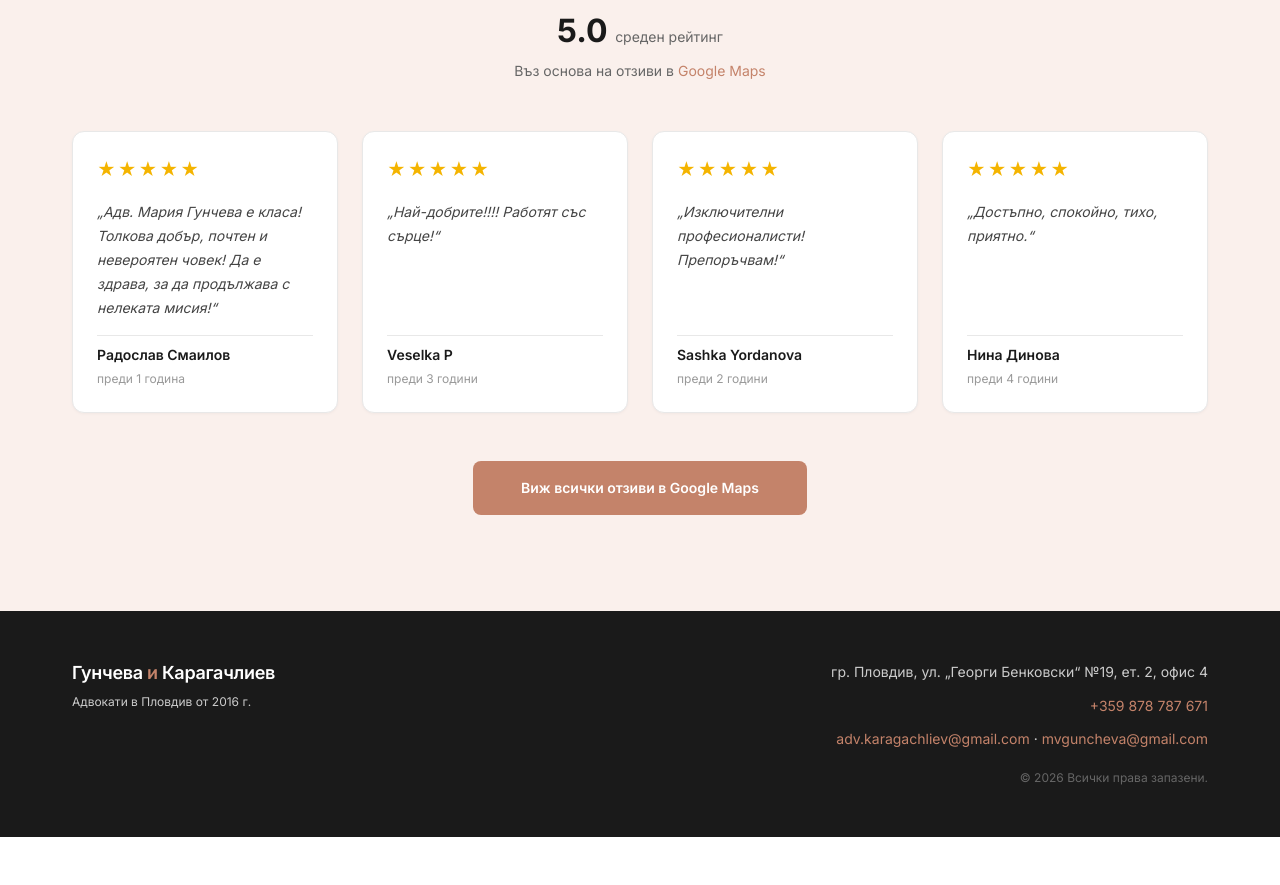
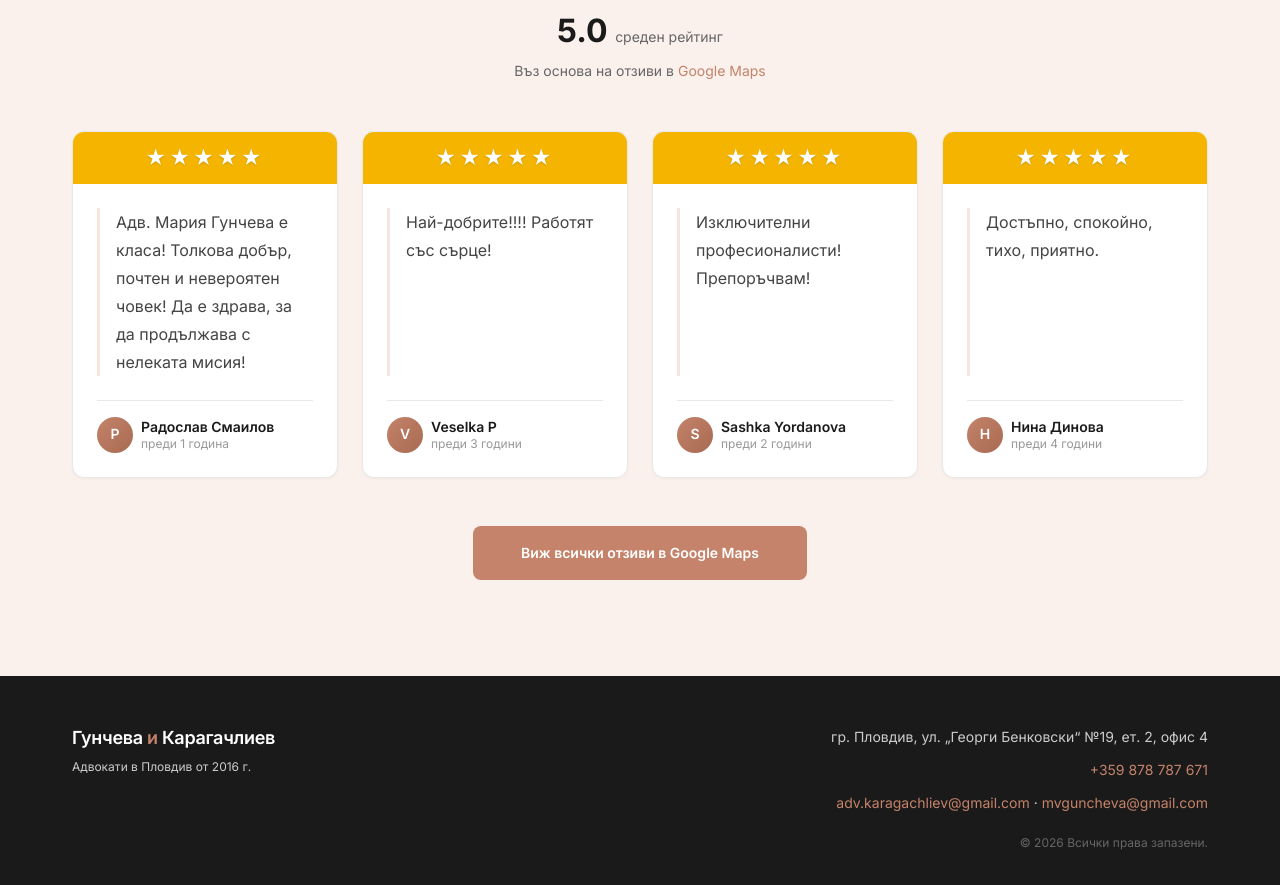
Before and after one commit to gkaragatchliev/Guncheva_Karagachliev, a website: page about.html in a window 1280 px wide. Shown: the part 2361-3246 px from the top of the page. Before the commit the page ends 3198 px from the top, so only its background shows below. Drawn offline with Linux system fonts and the light colour scheme.

Commit message:
Redesign review cards with gold header, avatar, and clearer visual separation

```diff
--- a/about.html
+++ b/about.html
@@ -99,35 +99,63 @@
 
         <div class="reviews-grid">
           <div class="review-card">
+            <div class="review-card__top">
               <div class="review-card__stars">★★★★★</div>
-            <p class="review-card__text">„Адв. Мария Гунчева е класа! Толкова добър, почтен и невероятен човек! Да е здрава, за да продължава с нелеката мисия!“</p>
+            </div>
+            <div class="review-card__body">
+              <p class="review-card__text">Адв. Мария Гунчева е класа! Толкова добър, почтен и невероятен човек! Да е здрава, за да продължава с нелеката мисия!</p>
               <div class="review-card__author">
+                <div class="review-card__avatar">Р</div>
+                <div class="review-card__info">
                   <p class="review-card__name">Радослав Смаилов</p>
                   <p class="review-card__date">преди 1 година</p>
                 </div>
               </div>
+            </div>
+          </div>
           <div class="review-card">
+            <div class="review-card__top">
               <div class="review-card__stars">★★★★★</div>
-            <p class="review-card__text">„Най-добрите!!!! Работят със сърце!“</p>
+            </div>
+            <div class="review-card__body">
+              <p class="review-card__text">Най-добрите!!!! Работят със сърце!</p>
               <div class="review-card__author">
+                <div class="review-card__avatar">V</div>
+                <div class="review-card__info">
                   <p class="review-card__name">Veselka P</p>
                   <p class="review-card__date">преди 3 години</p>
                 </div>
               </div>
+            </div>
+          </div>
           <div class="review-card">
+            <div class="review-card__top">
               <div class="review-card__stars">★★★★★</div>
-            <p class="review-card__text">„Изключителни професионалисти! Препоръчвам!“</p>
+            </div>
+            <div class="review-card__body">
+              <p class="review-card__text">Изключителни професионалисти! Препоръчвам!</p>
               <div class="review-card__author">
+                <div class="review-card__avatar">S</div>
+                <div class="review-card__info">
                   <p class="review-card__name">Sashka Yordanova</p>
                   <p class="review-card__date">преди 2 години</p>
                 </div>
               </div>
+            </div>
+          </div>
           <div class="review-card">
+            <div class="review-card__top">
               <div class="review-card__stars">★★★★★</div>
-            <p class="review-card__text">„Достъпно, спокойно, тихо, приятно.“</p>
+            </div>
+            <div class="review-card__body">
+              <p class="review-card__text">Достъпно, спокойно, тихо, приятно.</p>
               <div class="review-card__author">
+                <div class="review-card__avatar">Н</div>
+                <div class="review-card__info">
                   <p class="review-card__name">Нина Динова</p>
                   <p class="review-card__date">преди 4 години</p>
+                </div>
+              </div>
             </div>
           </div>
         </div>
--- a/assets/css/styles.css
+++ b/assets/css/styles.css
@@ -760,51 +760,92 @@ ul {
   background-color: var(--color-white);
   border: 1px solid var(--color-gray-200);
   border-radius: var(--radius-lg);
-  padding: var(--space-lg);
+  padding: 0;
   display: flex;
   flex-direction: column;
   box-shadow: var(--shadow-sm);
   transition: transform 0.25s ease, box-shadow 0.25s ease;
+  overflow: hidden;
 }
 
 .review-card:hover {
-  transform: translateY(-2px);
-  box-shadow: var(--shadow-md);
+  transform: translateY(-3px);
+  box-shadow: var(--shadow-lg);
+}
+
+.review-card__top {
+  background: linear-gradient(135deg, #f4b400 0%, #f4b400 100%);
+  padding: var(--space-md) var(--space-lg);
+  text-align: center;
+  flex-shrink: 0;
 }
 
 .review-card__stars {
-  font-size: 1.125rem;
-  color: #f4b400;
-  letter-spacing: 2px;
-  margin-bottom: var(--space-md);
+  font-size: 1.25rem;
+  color: #fff;
+  letter-spacing: 3px;
+  line-height: 1;
+  text-shadow: 0 1px 2px rgba(0,0,0,0.15);
+}
+
+.review-card__body {
+  padding: var(--space-lg);
+  flex-grow: 1;
+  display: flex;
+  flex-direction: column;
+}
+
+.review-card__text {
+  font-size: var(--font-size-base);
+  color: var(--color-gray-600);
+  line-height: 1.75;
+  flex-grow: 1;
+  position: relative;
+  padding-left: var(--space-md);
+  margin-bottom: var(--space-lg);
+  border-left: 3px solid var(--color-accent-light);
+}
+
+.review-card__author {
+  display: flex;
+  align-items: center;
+  gap: var(--space-sm);
+  border-top: 1px solid var(--color-gray-200);
+  padding-top: var(--space-md);
   flex-shrink: 0;
 }
 
-.review-card__text {
+.review-card__avatar {
+  width: 36px;
+  height: 36px;
+  border-radius: 50%;
+  background: linear-gradient(135deg, var(--color-accent), var(--color-accent-dark));
+  color: #fff;
   font-size: var(--font-size-sm);
-  color: var(--color-gray-600);
-  line-height: 1.7;
-  flex-grow: 1;
-  font-style: italic;
-  margin-bottom: var(--space-md);
+  font-weight: 600;
+  display: flex;
+  align-items: center;
+  justify-content: center;
+  flex-shrink: 0;
+  letter-spacing: 0;
 }
 
-.review-card__author {
-  border-top: 1px solid var(--color-gray-200);
-  padding-top: var(--space-sm);
-  flex-shrink: 0;
+.review-card__info {
+  display: flex;
+  flex-direction: column;
 }
 
 .review-card__name {
   font-size: var(--font-size-sm);
   font-weight: 600;
   color: var(--color-black);
+  line-height: 1.3;
 }
 
 .review-card__date {
   font-size: var(--font-size-xs);
   color: var(--color-gray-400);
-  margin-top: 2px;
+  line-height: 1.3;
 }
 
 .reviews-cta {
```
Lines whose indentation alone changed are shown as unchanged.
